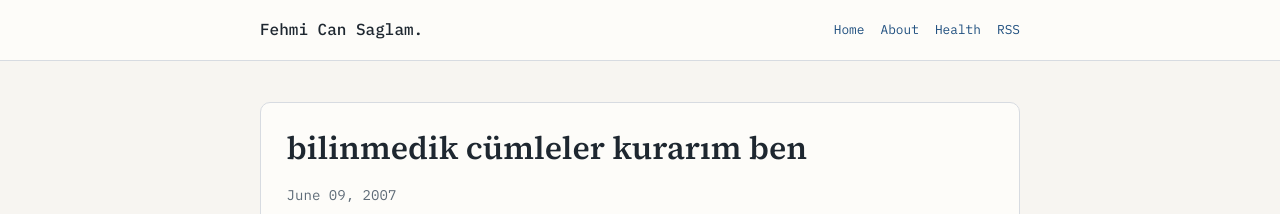
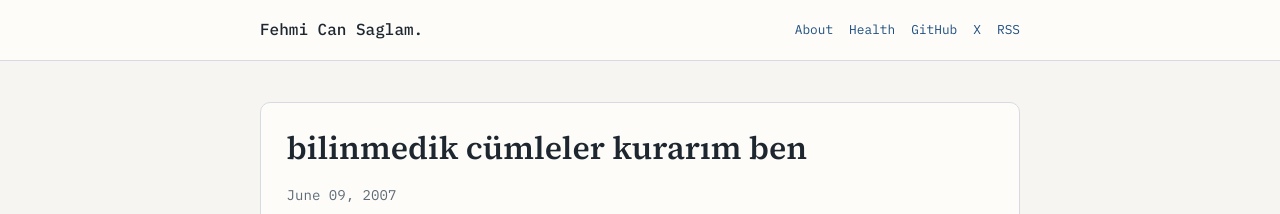
Before and after one commit to fehmicansaglam/fehmicansaglam.github.com, a Jekyll site: the page built from _posts/2007-06-09-bilinmedik-cumleler-kurarim-ben.html, in a window 1280 px wide. Shown: the top 214 px of the page. Built offline with Jekyll 4.4.1, drawn with Linux system fonts in a browser that asks for light colours.

Commit message:
align post navigation links with homepage

```diff
--- a/_layouts/post.html
+++ b/_layouts/post.html
@@ -15,9 +15,10 @@
     <div class="container nav-wrap">
       <a class="brand" href="/">Fehmi Can Saglam.</a>
       <nav class="site-nav" aria-label="Primary">
-        <a href="/">Home</a>
         <a href="/about.html">About</a>
         <a href="/saglikli-yasam.html">Health</a>
+        <a href="https://github.com/fehmicansaglam">GitHub</a>
+        <a href="https://twitter.com/fehmicansaglam">X</a>
         <a href="/atom.xml">RSS</a>
       </nav>
     </div>
```
